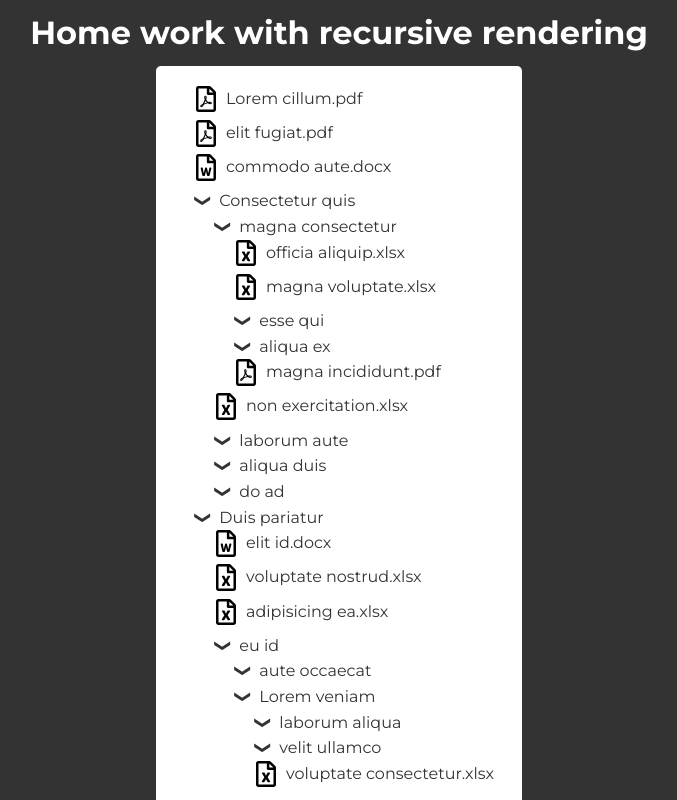
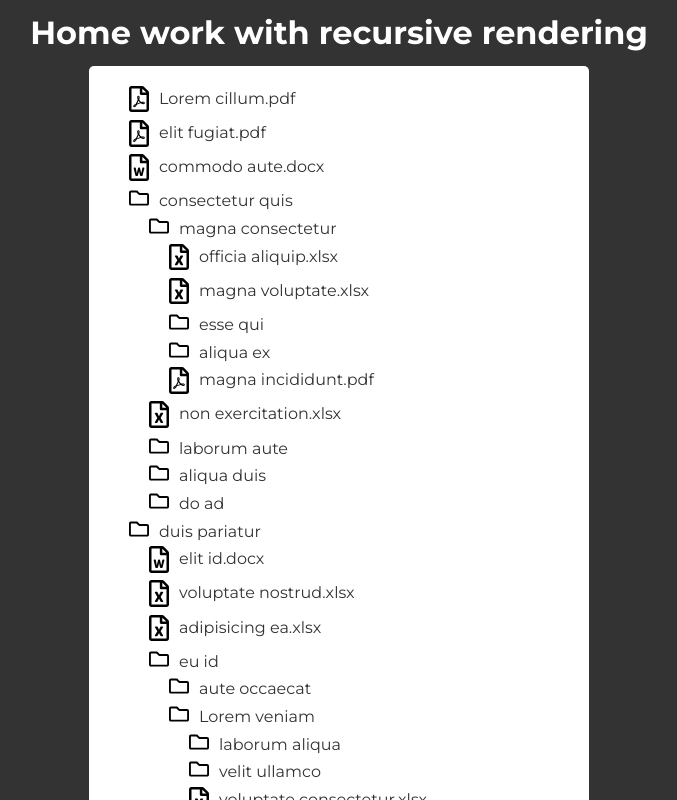
Before and after one commit to iKooot/hillel-react, a React (Create React App) app in the folder lesson2/recursion-project/: page / in a window 1280 px wide. Shown: the top 800 px of the page, without its empty margins (301-978 px from the left). Built offline with nearby package versions, Linux system fonts and the light colour scheme.

Commit message:
refactor

```diff
--- a/lesson2/recursion-project/src/components/List.js
+++ b/lesson2/recursion-project/src/components/List.js
@@ -1,6 +1,5 @@
 import React, {Component} from 'react'
 import ListItem from "./ListItem";
-import ListTitle from "./ListTitle";
 
 
 export default class List extends Component {
@@ -12,10 +11,9 @@ export default class List extends Component {
           {dataArr.map( el => {
             if (el.type === 'dir') {
               return (
-                  <li key={el.id}>
-                    <ListTitle name={el.name} type={el.type}/>
+                  <ListItem name={el.name} type={el.type} key={el.id}>
                     <List dataArr={el.children}/>
-                  </li>
+                  </ListItem>
               )
             } else {
               return ( <ListItem key={el.id} name={el.name}/>)
--- a/lesson2/recursion-project/src/components/ListItem.js
+++ b/lesson2/recursion-project/src/components/ListItem.js
@@ -2,30 +2,29 @@ import React, {Component} from 'react'
 import PDF from "../assets/pdf.svg";
 import EXEL from "../assets/xlsx.svg";
 import DOC from "../assets/docx.svg";
+import FOLDER from "../assets/folder.svg"
 
 
 export default class ListItem extends Component {
   render() {
-    const {name} = this.props
-
+    const {name, type} = this.props
     let icon = PDF
 
-    if (/\.xlsx/mg.test(name)) {
-      icon = EXEL
-    }
+    if (/\.xlsx/mg.test(name)) icon = EXEL
 
-    if (/\.docx/mg.test(name)) {
-      icon = DOC
-    }
+    if (/\.docx/mg.test(name)) icon = DOC
 
-
+    if(type === 'dir') icon = FOLDER
 
     return (
-        <li className="title-wrapper">
-          <div className="icon-wrapper">
-            <img src={icon} alt={name}/>
+        <li>
+          <div className="title-wrapper">
+            <div className="icon-wrapper">
+              <img src={icon} alt={name}/>
+            </div>
+            <p className="parent-list">{name}</p>
           </div>
-          <p className="parent-list">{name}</p>
+          {this.props.children}
         </li>
     )
   }
--- a/lesson2/recursion-project/src/components/ListTitle.js
+++ /dev/null
@@ -1,13 +0,0 @@
-import React, {Component} from 'react'
-
-export default class List extends Component {
-  render() {
-    const {name} = this.props
-    return (
-        <div className="title-wrapper">
-          <div className="icon">&#10095;</div>
-          <p className="parent-list">{name}</p>
-        </div>
-    )
-  }
-}
--- a/lesson2/recursion-project/src/components/RecursiveList.js
+++ b/lesson2/recursion-project/src/components/RecursiveList.js
@@ -1,15 +1,10 @@
 import React, {Component} from 'react'
 import ListItem from "./ListItem";
-import ListTitle from "./ListTitle";
 import List from "./List";
 
 
 export default class RecursiveList extends Component {
   render() {
-    //it`s helper for better UI))) It`s not necessary
-    const nameTransform = (name) => {
-      return name[0].toUpperCase() + name.slice(1)
-    }
 
     return (
         <div className="list-wrapper">
@@ -17,10 +12,9 @@ export default class RecursiveList extends Component {
             {this.props.data.map( el => {
               if (el.type === 'dir') {
                 return (
-                    <li key={el.id}>
-                      <ListTitle name={nameTransform(el.name)} type={el.type}/>
+                    <ListItem name={el.name} type={el.type} key={el.id}>
                       <List dataArr={el.children}/>
-                    </li>
+                    </ListItem>
                 )
               } else {
                 return ( <ListItem key={el.id} name={el.name}/>)
--- a/lesson2/recursion-project/src/index.scss
+++ b/lesson2/recursion-project/src/index.scss
@@ -70,7 +70,6 @@ footer, header, hgroup, menu, nav, section {
 .container {
   max-width: 1340px;
   width: 100%;
-  min-height: 100vh;
   margin: 0 auto;
   padding: 0 20px;
   display: flex;
@@ -84,6 +83,7 @@ h1  {
 }
 
 .list-wrapper {
+  width: 500px;
   padding: 20px;
   border-radius: 5px;
   background: #fff;
```
Also changed, not shown: lesson2/recursion-project/src/assets/folder.svg (added).
